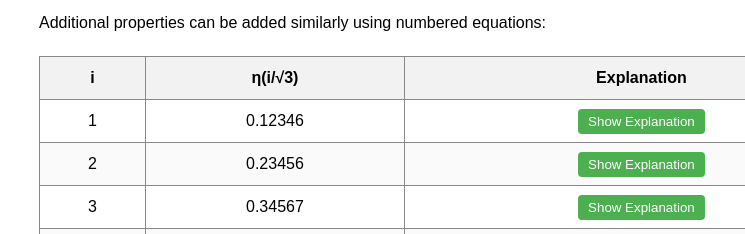
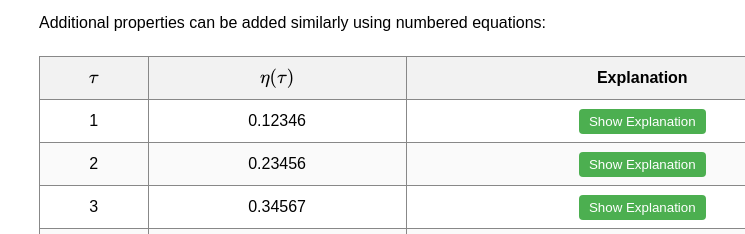
Before and after one commit to Kosutav1997/Dedekind-Eta-Database, a plain HTML site: page index.html in a window 1280 px wide. Shown: the part 465-699 px from the top of the page, 1-746 px from the left. Drawn offline with nearby package versions, Linux system fonts and the light colour scheme.

Commit message:
Update index.html

```diff
--- a/index.html
+++ b/index.html
@@ -68,9 +68,9 @@
   <table id="etaTable">
     <thead>
       <tr>
-        <th>i</th>
-        <th>η(i/√3)</th>
-        <th>Explanation</th>
+        <th>\( \tau \)</th>
+      <th>\( \eta(\tau) \)</th>
+      <th>Explanation</th>
       </tr>
     </thead>
     <tbody>
```
